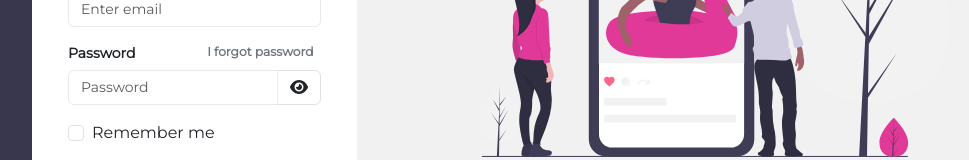
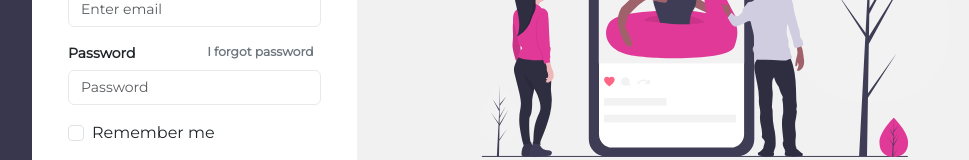
Before and after one commit to chinmaysalkar/React.js-deployment, a React (Create React App) app: page / in a window 1280 px wide. Shown: the part 361-521 px from the top of the page, without its empty margins (126-1095 px from the left). Built offline with nearby package versions, Linux system fonts and the light colour scheme.

Commit message:
Eye Button Hide in Login

```diff
--- a/src/pages/Authentication/Login.js
+++ b/src/pages/Authentication/Login.js
@@ -121,13 +121,13 @@ export default function Login() {
                                         value={password}
                                         onChange={handlePasswordChange}
                                     />
-                                    <span className="input-group-text bg-white" onClick={togglePasswordVisibility}>
+                                    {/* <span className="input-group-text bg-white" onClick={togglePasswordVisibility}>
                                         {showPassword ? (
                                         <FontAwesomeIcon icon={faEyeSlash} />
                                         ) : (
                                         <FontAwesomeIcon icon={faEye} />
                                         )}
-                                    </span>
+                                    </span> */}
                                     </div>
                                     {passwordError && <div className="invalid-feedback">{passwordError}</div>}
                             </div>
```
